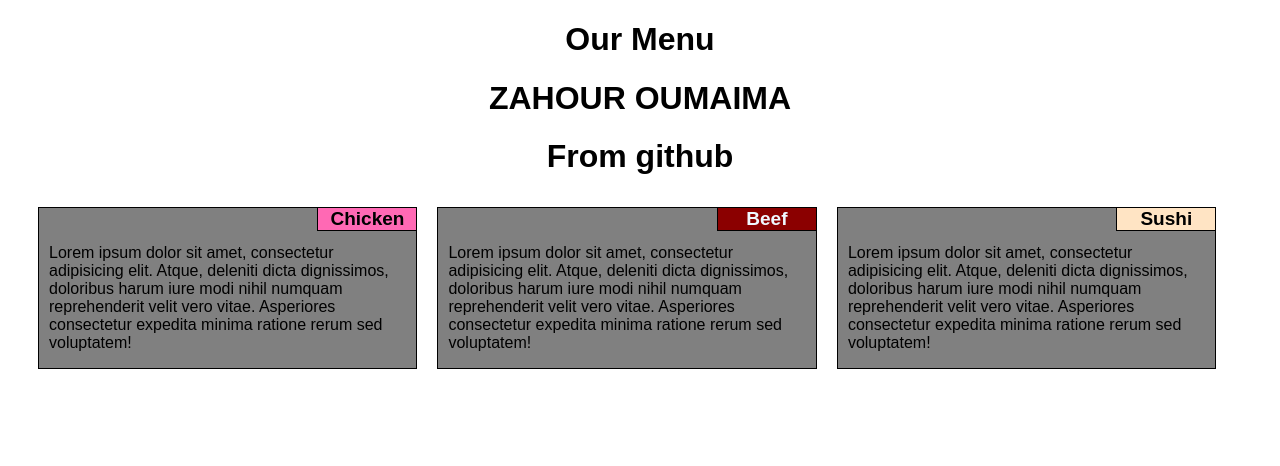
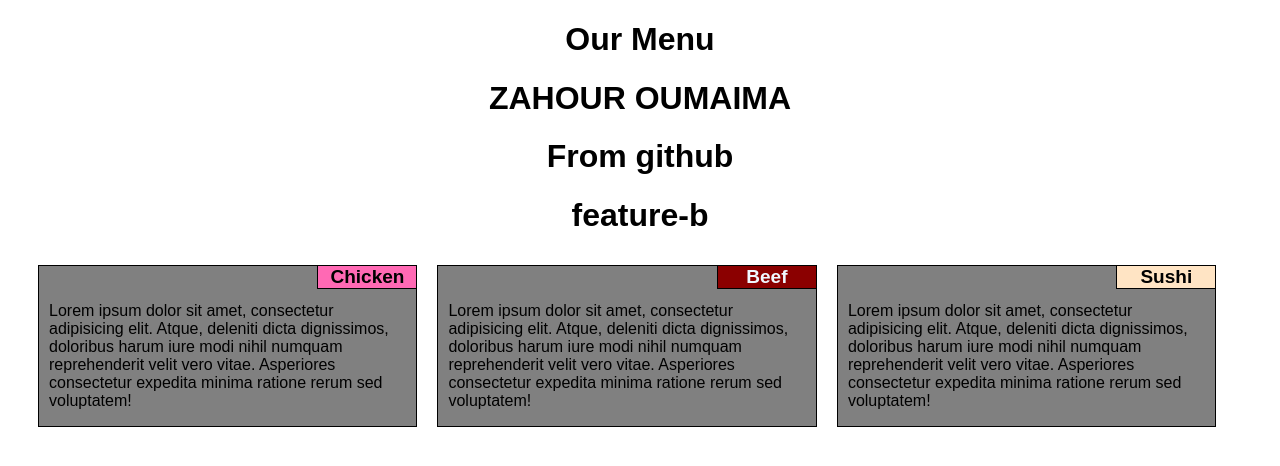
Before and after one commit to ZAHOUR-Oumaima/TpGit, a plain HTML site: page index.html in a window 1280 px wide. Drawn offline with Linux system fonts and the light colour scheme.

Commit message:
Update index.html

```diff
--- a/index.html
+++ b/index.html
@@ -12,6 +12,7 @@
 <h1>Our Menu</h1>
 <h1>ZAHOUR OUMAIMA</h1>
 <h1>From github</h1>
+ <h1>feature-b</h1>
 <div class="row">
     <div class="box chicken">
         <section id="chicken">Chicken</section>
```
